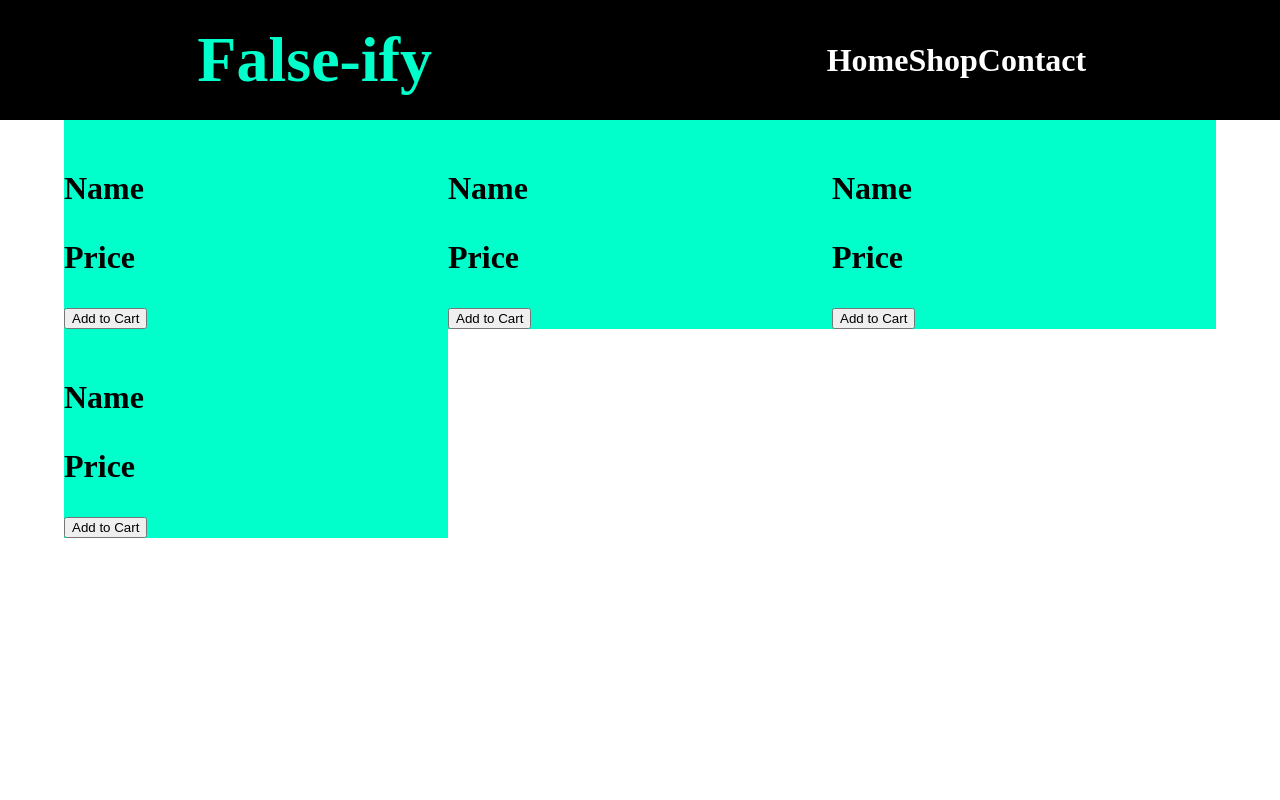
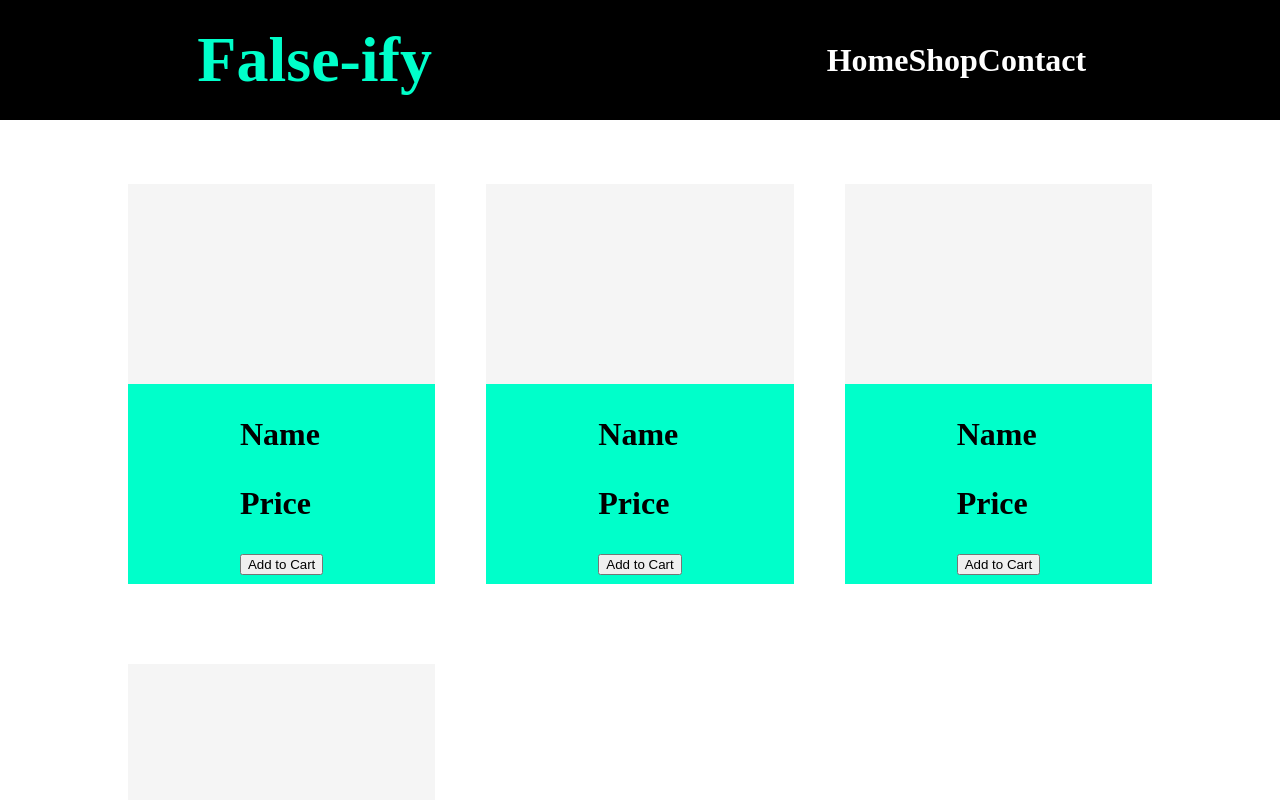
Before and after one commit to ZippyDaFish/shopping-cart, a React (Create React App) app: page /shop in a window 1280 px wide. Shown: the top 800 px of the page. Built offline with nearby package versions, Linux system fonts and the light colour scheme.

Commit message:
Add Shop styling and formatting

```diff
--- a/src/components/ProductCard.js
+++ b/src/components/ProductCard.js
@@ -4,10 +4,14 @@ import '../styles/ProductCard.css'
 const ProductCard = () => {
     return(
         <div className="product-card">
-            <img></img>
-            <p>Name</p>
-            <p>Price</p>
-            <button>Add to Cart</button>
+            <div className="card-img-container">
+                <img></img>
+            </div>
+            <div className="card-info-container">
+                <p>Name</p>
+                <p>Price</p>
+                <button>Add to Cart</button>
+            </div>
         </div>
     );
 };
--- a/src/styles/ProductCard.css
+++ b/src/styles/ProductCard.css
@@ -2,4 +2,17 @@
 
 .product-card {
     background-color: var(--light-green);
+    display: flex;
+    flex-direction: column;
+    align-items: center;
 }
+
+.card-img-container {
+    height: 50%;
+    width: 100%;
+    background-color: whitesmoke;
+}
+
+.card-info-container {
+    height: 50%;
+}
--- a/src/styles/Shop.css
+++ b/src/styles/Shop.css
@@ -1,11 +1,14 @@
 @import url('./palette.css');
 
 .content-container {
-    margin-left: 5%;
-    margin-right: 5%;
+    margin-top: 5%;
+    margin-left: 10%;
+    margin-right: 10%;
 }
 
 .grid-container {
     display: grid;
     grid-template-columns: repeat(3, 1fr);
+    grid-template-rows: repeat(4, 50vh);
+    gap: 5%;
 }
```
